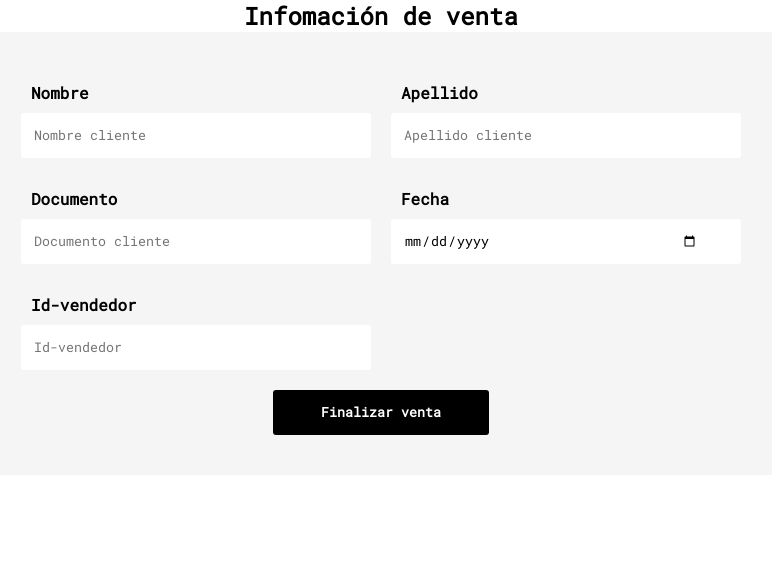
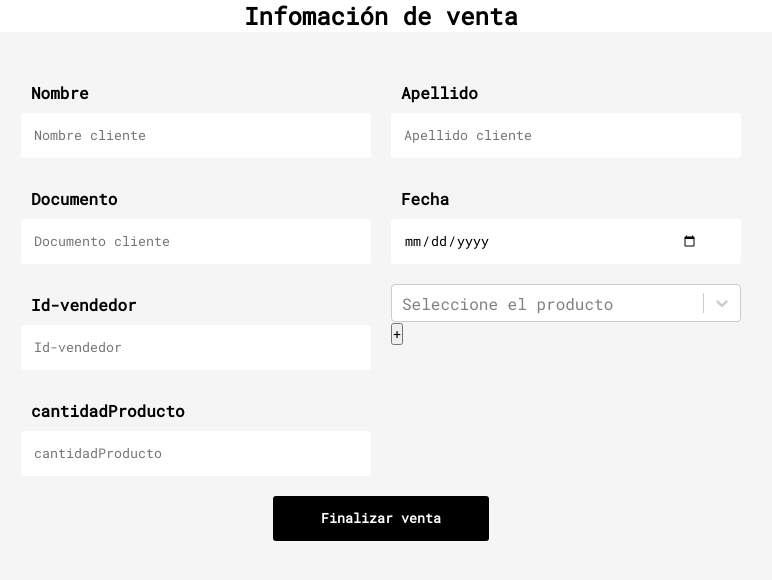
Before and after one commit to ValentinaForeroConde/ProTic, a React (Create React App) app: page /gestionVentas in a window 1280 px wide. Shown: the top 580 px of the page, without its empty margins (259-1031 px from the left). Built offline with nearby package versions, Linux system fonts and the light colour scheme.

Commit message:
se agrega selector de los productos en la gestion de ventas

```diff
--- a/package.json
+++ b/package.json
@@ -13,6 +13,7 @@
     "react-dom": "^17.0.2",
     "react-router-dom": "^5.3.0",
     "react-scripts": "4.0.3",
+    "react-select": "^5.0.0",
     "styled-components": "^5.3.1",
     "web-vitals": "^1.0.1"
   },
--- a/src/pages/GestionVentas.jsx
+++ b/src/pages/GestionVentas.jsx
@@ -3,7 +3,8 @@ import Input from 'components/Input';
 import {Formulario} from 'elements/Formularios';
 import Expresiones from 'components/Expresiones';
 import BotonCentrado from 'components/BotonCentrado';
-import AlertaError from 'components/AlertaError';
+import AlertaError from 'components/AlertaError'
+import Select from 'react-select';
 
 const GestionVentas = () => {
     const [nombre, cambiarNombre] = useState({campo:'', valido: null});
@@ -11,7 +12,14 @@ const GestionVentas = () => {
     const [documento, cambiarDocumento] = useState({campo:'', valido: null});
     const [idVendedor, cambiarIdVendedor] = useState({campo:'', valido: null});
     const [fecha, cambiarFecha] = useState({campo:'', valido: null});
+    const [cantidadProducto, cambiarCantidadProducto] = useState({campo:'', valido: null});
     const [formularioValido, cambiarFormularioValido] = useState(null);
+    const foodOptions = [
+        {value: 'comida-perros-adultos', label: "Comida perros adultos"},
+        {value: 'comida-perros-cachorros', label: "Comida perros cachorros"},
+        {value: 'comida-perros-pelo-delgado', label: "Comida perros pelo delgado"}
+
+    ]
     const onSubmitForm = (e) =>{
         e.preventDefault();
         if (
@@ -19,7 +27,8 @@ const GestionVentas = () => {
             apellido.valido === 'true' &&
             documento.valido === 'true' &&
             idVendedor.valido === 'true' &&
-            fecha.valido === 'true'
+            fecha.valido === 'true' &&
+            cantidadProducto.valido === 'true'
             ){
                 cambiarFormularioValido(true);
                 cambiarNombre({campo: '', valido:''});
@@ -27,6 +36,7 @@ const GestionVentas = () => {
                 cambiarDocumento({campo: '', valido:''});
                 cambiarIdVendedor({campo: '', valido:''});
                 cambiarFecha({campo: '', valido:''});
+                cambiarCantidadProducto({campo: '', valido:''});
                 // hacer envios a apis base de datos
             }else{
                 cambiarFormularioValido(false);
@@ -86,6 +96,24 @@ const GestionVentas = () => {
                     estado = {idVendedor}
                     cambiarEstado = {cambiarIdVendedor}
                  />
+                 <div>
+                    <Select
+                        options={foodOptions}
+                        placeholder = "Seleccione el producto"
+                        isSearchable
+                    />
+                     <button>+</button>
+                 </div>
+                 <Input
+                    user = "cantidadProducto"
+                    placeholdercont = "cantidadProducto"
+                    tipo = "number"
+                    lenyenda = "Solo ingrese numeros para asignar una cantidad al producto"
+                    expresionRegular = {Expresiones.telefono}
+                    name = "cantidadProducto"
+                    estado = {cantidadProducto}
+                    cambiarEstado = {cambiarCantidadProducto}
+                 />
                  {formularioValido === false  && <AlertaError/>}
                 <BotonCentrado
                     nombreBoton = "Finalizar venta"
```
Also changed, not shown: 1 other file (tests, documents, lock files or other folders).
